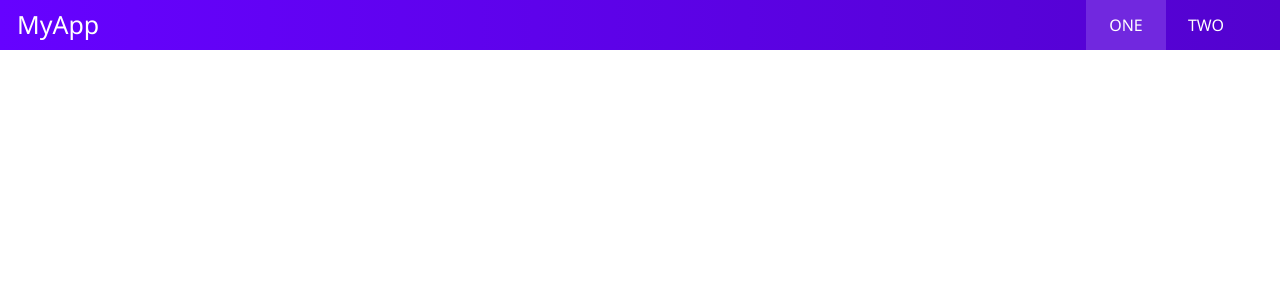
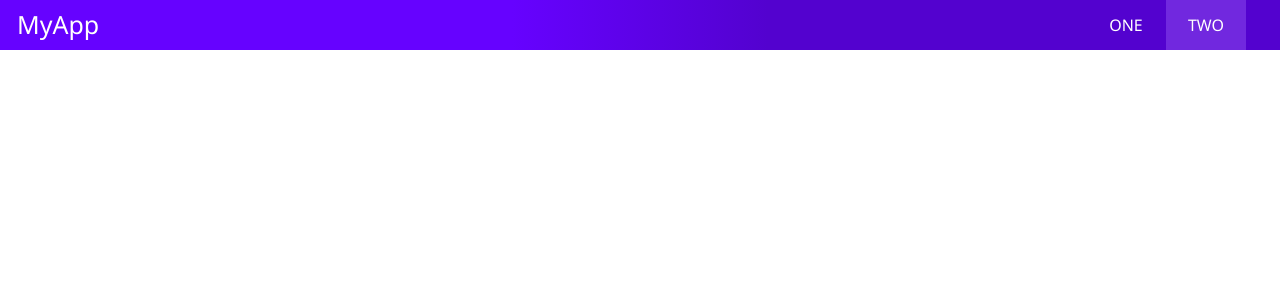
Before and after one commit to chalkmaster/plan_purchase, an Angular app: page /two in a window 1280 px wide. Before the commit this address led to /. Shown: the top 300 px of the page. Built offline with nearby package versions, Linux system fonts and the light colour scheme.

Commit message:
add routes and put menu to work

```diff
--- a/src/app/app-routing.module.ts
+++ b/src/app/app-routing.module.ts
@@ -1,7 +1,20 @@
 import { NgModule } from '@angular/core';
 import { RouterModule, Routes } from '@angular/router';
+import { PageComponent } from './page/page.component';
+import { Plan } from './plan/plan';
 
-const routes: Routes = [];
+const fakeData: Plan[] = [
+  new Plan('plan_starter', 'starter', 'starter features for your business to grow.', 1),
+  new Plan('plan_regular', 'regular', 'regular features for your business to grow.', 25),
+  new Plan('plan_professional', 'professional', 'professional features for your business to grow.', 75),
+  new Plan('plan_ultimate', 'ultimate', 'ultimate features for your business to grow.', 115),
+];
+
+const routes: Routes = [
+  { path: '', redirectTo: 'one', pathMatch: 'full' },
+  { path: 'one', component: PageComponent, data: fakeData.slice(0, 1) },
+  { path: 'two', component: PageComponent, data: fakeData.slice(2, 3) },
+];
 
 @NgModule({
   imports: [RouterModule.forRoot(routes)],
--- a/src/app/app.module.ts
+++ b/src/app/app.module.ts
@@ -4,11 +4,15 @@ import { BrowserModule } from '@angular/platform-browser';
 import { AppRoutingModule } from './app-routing.module';
 import { AppComponent } from './app.component';
 import { ToolbarComponent } from './toolbar/toolbar.component';
+import { PlanComponent } from './plan/plan.component';
+import { PageComponent } from './page/page.component';
 
 @NgModule({
   declarations: [
     AppComponent,
     ToolbarComponent,
+    PlanComponent,
+    PageComponent,
   ],
   imports: [
     BrowserModule,
--- /dev/null
+++ b/src/app/page/page.component.html
@@ -0,0 +1 @@
+<p>page works!</p>
--- /dev/null
+++ b/src/app/page/page.component.ts
@@ -0,0 +1,15 @@
+import { Component, OnInit } from '@angular/core';
+
+@Component({
+  selector: 'app-page',
+  templateUrl: './page.component.html',
+  styleUrls: ['./page.component.scss']
+})
+export class PageComponent implements OnInit {
+
+  constructor() { }
+
+  ngOnInit(): void {
+  }
+
+}
--- /dev/null
+++ b/src/app/plan/plan.component.html
@@ -0,0 +1 @@
+<p>plan works!</p>
--- /dev/null
+++ b/src/app/plan/plan.component.ts
@@ -0,0 +1,18 @@
+import { Component, Input, OnInit } from '@angular/core';
+import { Plan } from './plan';
+
+@Component({
+  selector: 'app-plan',
+  templateUrl: './plan.component.html',
+  styleUrls: ['./plan.component.scss'],
+})
+export class PlanComponent implements OnInit {
+
+  @Input() public plan?: Plan = undefined;
+
+  constructor() { }
+
+  ngOnInit(): void {
+  }
+
+}
--- /dev/null
+++ b/src/app/plan/plan.ts
@@ -0,0 +1,8 @@
+export class Plan {
+  constructor(
+    public id: string = '',
+    public name: string = '',
+    public description: string = '',
+    public value: number = 0.0,
+  ) { }
+}
--- a/src/app/toolbar/toolbar.component.html
+++ b/src/app/toolbar/toolbar.component.html
@@ -2,12 +2,16 @@
      role="banner">
   <span class="toolbar-title">MyApp</span>
   <div class="spacer"></div>
-  <a class="toolbar-menu-item-active"
-     aria-label="ONE">
+  <a class="toolbar-menu-item"
+     routerLink="one"
+     routerLinkActive="active"
+     aria-label="Page One">
     ONE
   </a>
   <a class="toolbar-menu-item"
-     aria-label="TWO">
+     routerLink="two"
+     routerLinkActive="active"
+     aria-label="Page Two">
     TWO
   </a>
 </div>
--- a/src/app/toolbar/toolbar.component.scss
+++ b/src/app/toolbar/toolbar.component.scss
@@ -8,7 +8,7 @@ $toobar-height: 50px;
   height: $toobar-height;
   display: flex;
   align-items: center;
-  background-image: linear-gradient(to right, #6602ff, #5302cf);
+  background-image: linear-gradient(to right, #6602ff, #6602ff, #6602ff, #5302cf, #5302cf, #5302cf);
   color: white;
   padding-right: 34px;
 }
@@ -22,10 +22,10 @@ $toobar-height: 50px;
   justify-content: center;
   line-height: $toobar-height;
   cursor: pointer;
+  text-decoration: none;
 }
 
-.toolbar-menu-item:active,
-.toolbar-menu-item-active {
+.toolbar-menu-item.active {
   @extend .toolbar-menu-item;
   background-color: #7128df;
 }
```
Also changed, not shown: src/app/page/page.component.scss (added), src/app/plan/plan.component.scss (added), 2 other files (tests, documents, lock files or other folders).
